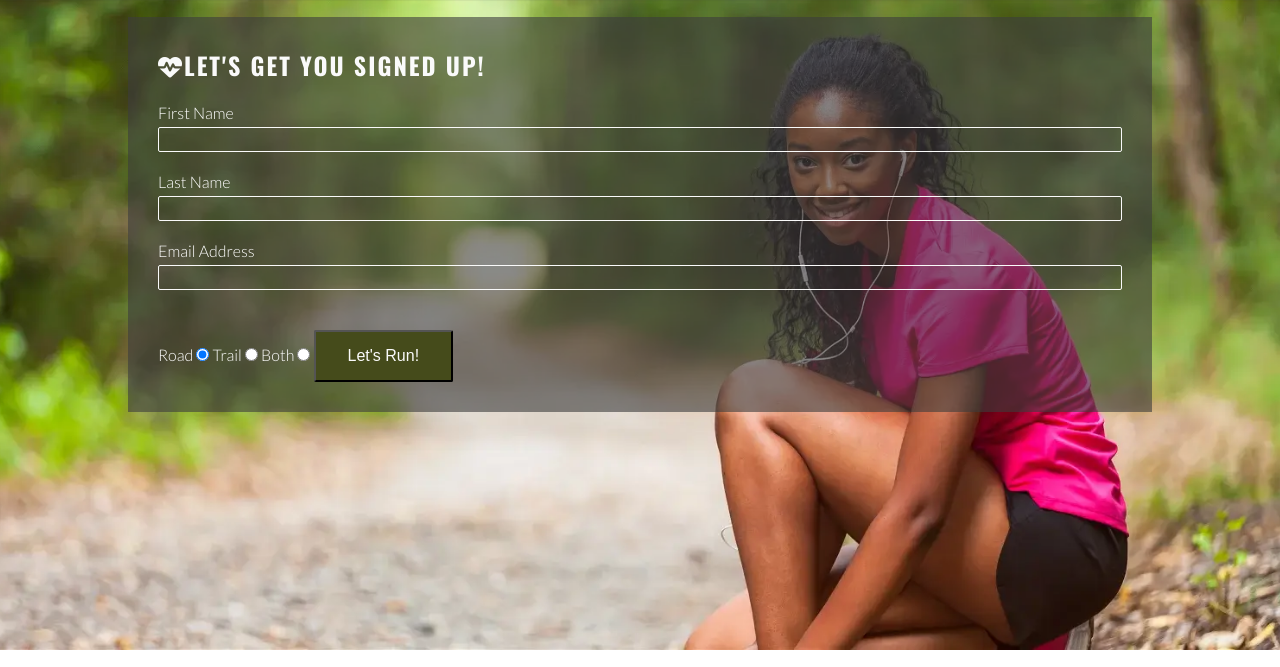
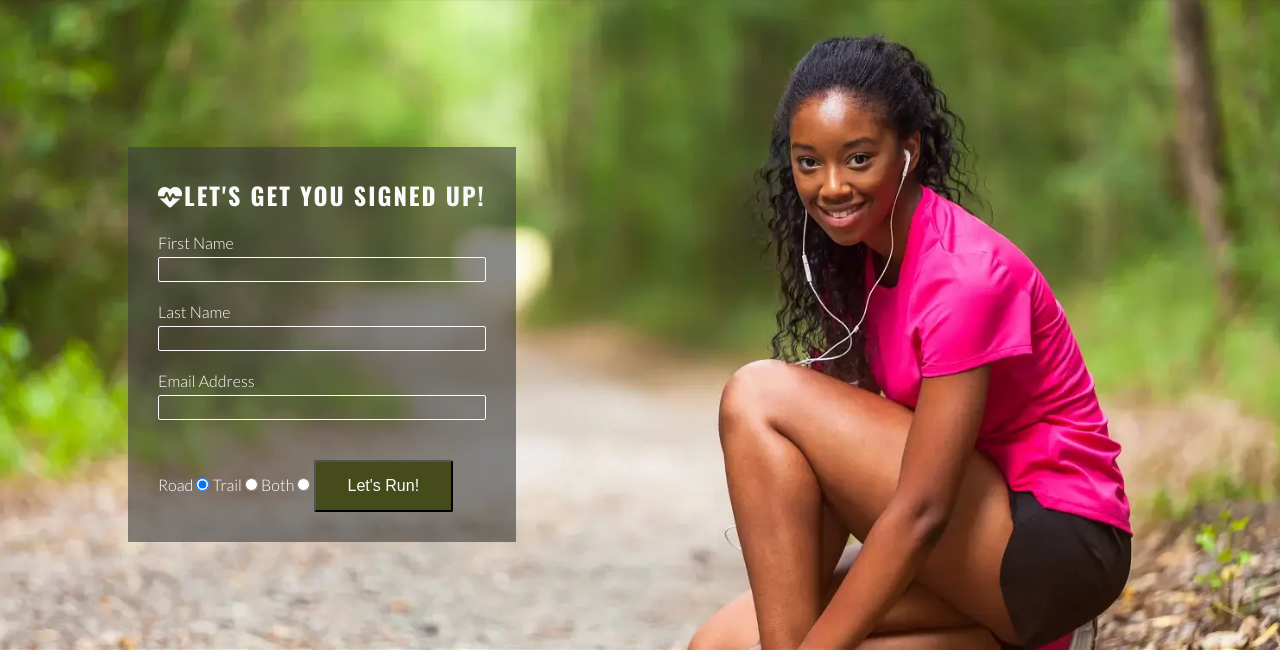
Before and after one commit to 22kszov/love-running-ci, a plain HTML site: page signup.html in a window 1280 px wide. Shown: the part 82-749 px from the top of the page. Drawn offline with nearby package versions, Linux system fonts and the light colour scheme.

Commit message:
Make signup page responsive for larger screens

```diff
--- a/assets/css/style.css
+++ b/assets/css/style.css
@@ -339,6 +339,28 @@ main {
     #photos {
         column-count: 3;
     }
+
+    /* Signup form */
+    #signup {
+        background-position: center;
+        position: relative;
+    }
+
+    #signup-form {
+        max-width: 400;
+        position: absolute;
+        left: 10%;
+        top: 150px;
+    }
+
+    .text-input:hover {
+        border-color: #f16c6b;
+    }
+
+    .join-button:hover {
+        background-color: #fafafa;
+        color: #454b1b;
+    }
 }
 
 /* Media query: laptops (992px and up) */
```
